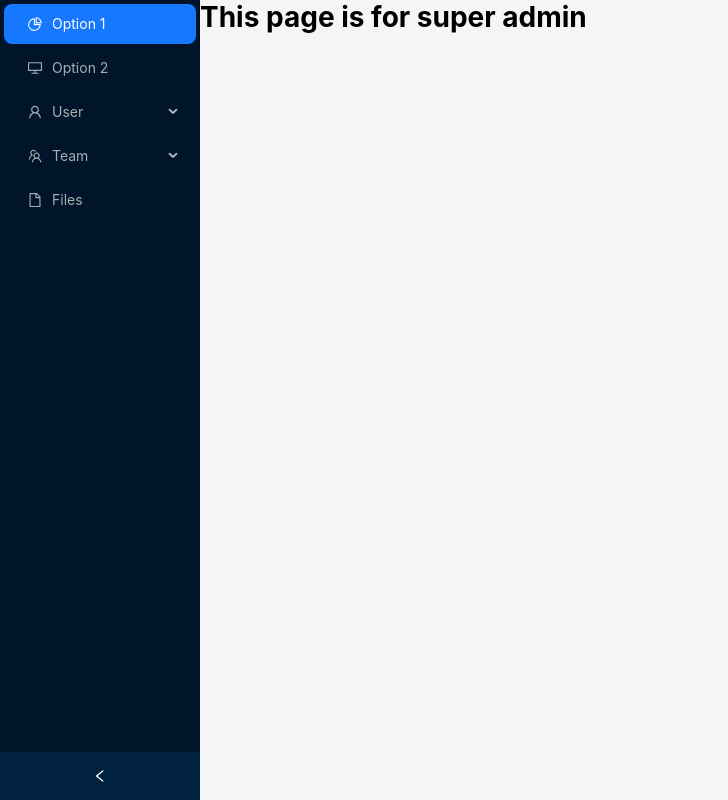
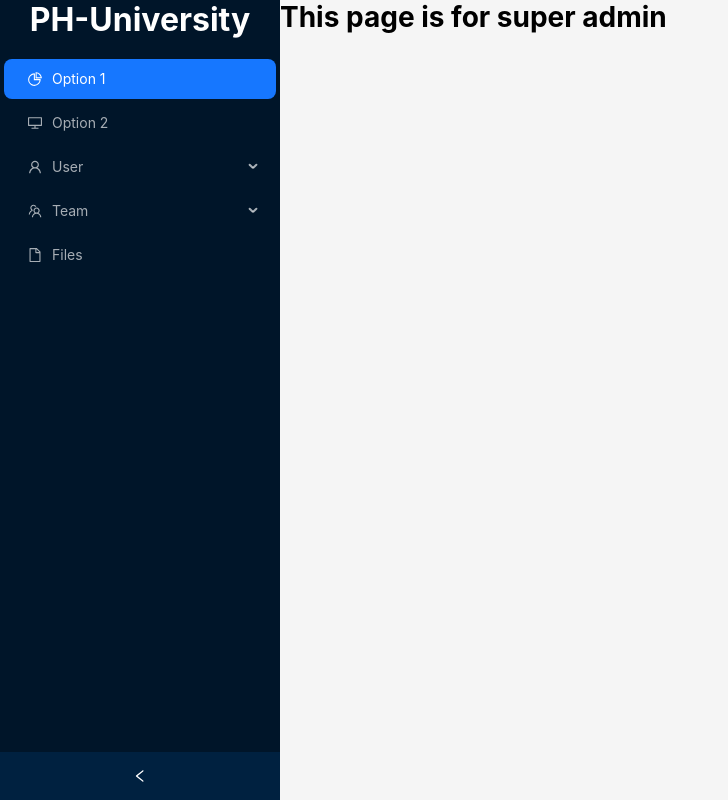
Before and after one commit to FaizulOsman/university-management-frontend, a Next.js app: page /super-admin in a window 1280 px wide. Shown: the whole page, without its empty margins (0-728 px from the left). Built offline with nearby package versions, Linux system fonts and the light colour scheme.

Commit message:
update: dashboard sidebar updated

```diff
--- a/src/app/globals.css
+++ b/src/app/globals.css
@@ -1,107 +1,5 @@
-:root {
-  --max-width: 1100px;
-  --border-radius: 12px;
-  --font-mono: ui-monospace, Menlo, Monaco, 'Cascadia Mono', 'Segoe UI Mono',
-    'Roboto Mono', 'Oxygen Mono', 'Ubuntu Monospace', 'Source Code Pro',
-    'Fira Mono', 'Droid Sans Mono', 'Courier New', monospace;
-
-  --foreground-rgb: 0, 0, 0;
-  --background-start-rgb: 214, 219, 220;
-  --background-end-rgb: 255, 255, 255;
-
-  --primary-glow: conic-gradient(
-    from 180deg at 50% 50%,
-    #16abff33 0deg,
-    #0885ff33 55deg,
-    #54d6ff33 120deg,
-    #0071ff33 160deg,
-    transparent 360deg
-  );
-  --secondary-glow: radial-gradient(
-    rgba(255, 255, 255, 1),
-    rgba(255, 255, 255, 0)
-  );
-
-  --tile-start-rgb: 239, 245, 249;
-  --tile-end-rgb: 228, 232, 233;
-  --tile-border: conic-gradient(
-    #00000080,
-    #00000040,
-    #00000030,
-    #00000020,
-    #00000010,
-    #00000010,
-    #00000080
-  );
-
-  --callout-rgb: 238, 240, 241;
-  --callout-border-rgb: 172, 175, 176;
-  --card-rgb: 180, 185, 188;
-  --card-border-rgb: 131, 134, 135;
-}
-
-@media (prefers-color-scheme: dark) {
-  :root {
-    --foreground-rgb: 255, 255, 255;
-    --background-start-rgb: 0, 0, 0;
-    --background-end-rgb: 0, 0, 0;
-
-    --primary-glow: radial-gradient(rgba(1, 65, 255, 0.4), rgba(1, 65, 255, 0));
-    --secondary-glow: linear-gradient(
-      to bottom right,
-      rgba(1, 65, 255, 0),
-      rgba(1, 65, 255, 0),
-      rgba(1, 65, 255, 0.3)
-    );
-
-    --tile-start-rgb: 2, 13, 46;
-    --tile-end-rgb: 2, 5, 19;
-    --tile-border: conic-gradient(
-      #ffffff80,
-      #ffffff40,
-      #ffffff30,
-      #ffffff20,
-      #ffffff10,
-      #ffffff10,
-      #ffffff80
-    );
-
-    --callout-rgb: 20, 20, 20;
-    --callout-border-rgb: 108, 108, 108;
-    --card-rgb: 100, 100, 100;
-    --card-border-rgb: 200, 200, 200;
-  }
-}
-
 * {
   box-sizing: border-box;
   padding: 0;
   margin: 0;
 }
-
-html,
-body {
-  max-width: 100vw;
-  overflow-x: hidden;
-}
-
-body {
-  color: rgb(var(--foreground-rgb));
-  background: linear-gradient(
-      to bottom,
-      transparent,
-      rgb(var(--background-end-rgb))
-    )
-    rgb(var(--background-start-rgb));
-}
-
-a {
-  color: inherit;
-  text-decoration: none;
-}
-
-@media (prefers-color-scheme: dark) {
-  html {
-    color-scheme: dark;
-  }
-}
--- a/src/components/ui/Sidebar.tsx
+++ b/src/components/ui/Sidebar.tsx
@@ -51,8 +51,27 @@ const Sidebar = () => {
       collapsible
       collapsed={collapsed}
       onCollapse={(value) => setCollapsed(value)}
+      width={280}
+      style={{
+        overflow: "auto",
+        height: "100vh",
+        position: "sticky",
+        left: "0",
+        top: "0",
+        bottom: "0",
+      }}
     >
-      <div className="demo-logo-vertical" />
+      <div
+        style={{
+          color: "white",
+          fontSize: "2rem",
+          textAlign: "center",
+          fontWeight: "bold",
+          marginBottom: "1rem",
+        }}
+      >
+        PH-University
+      </div>
       <Menu
         theme="dark"
         defaultSelectedKeys={["1"]}
```
